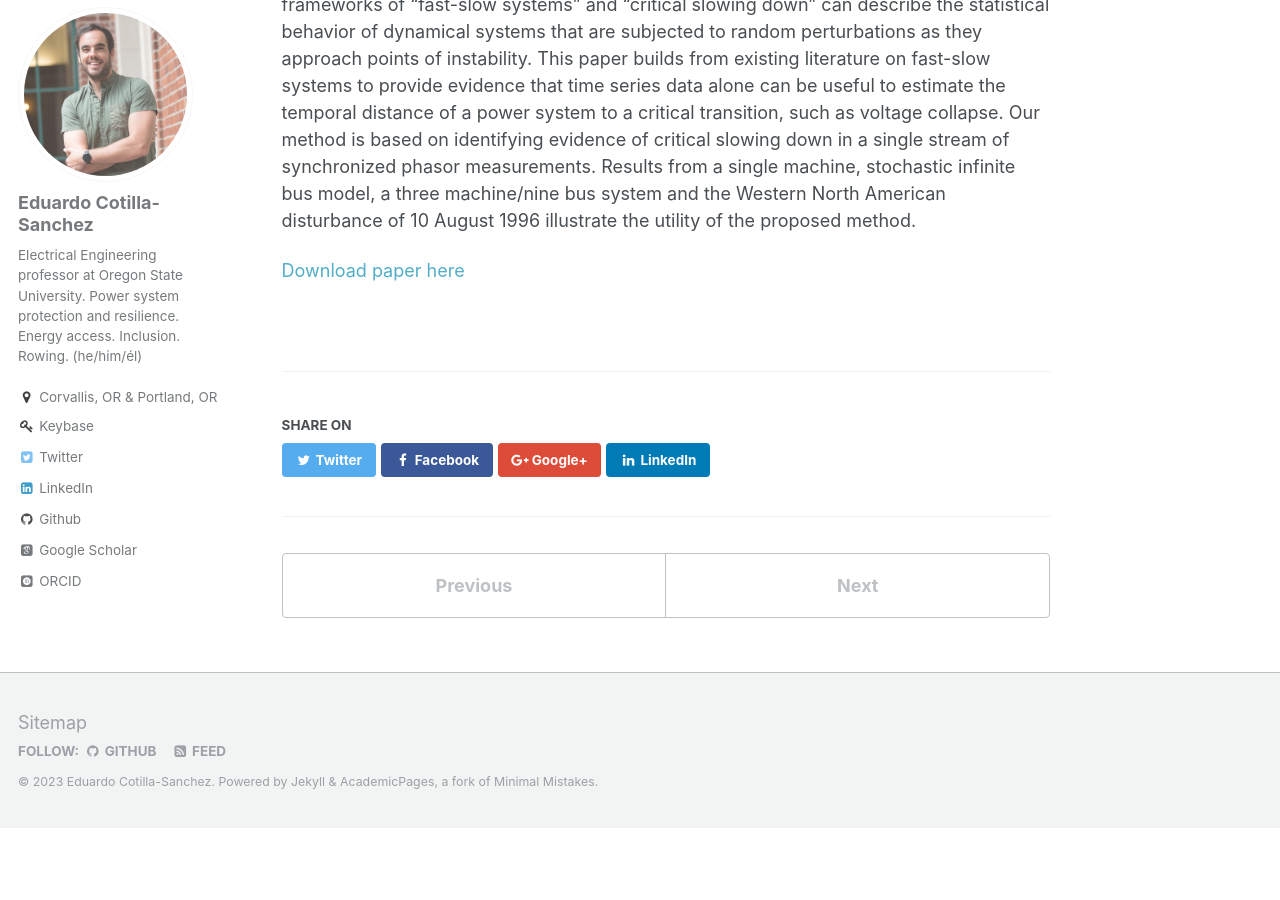
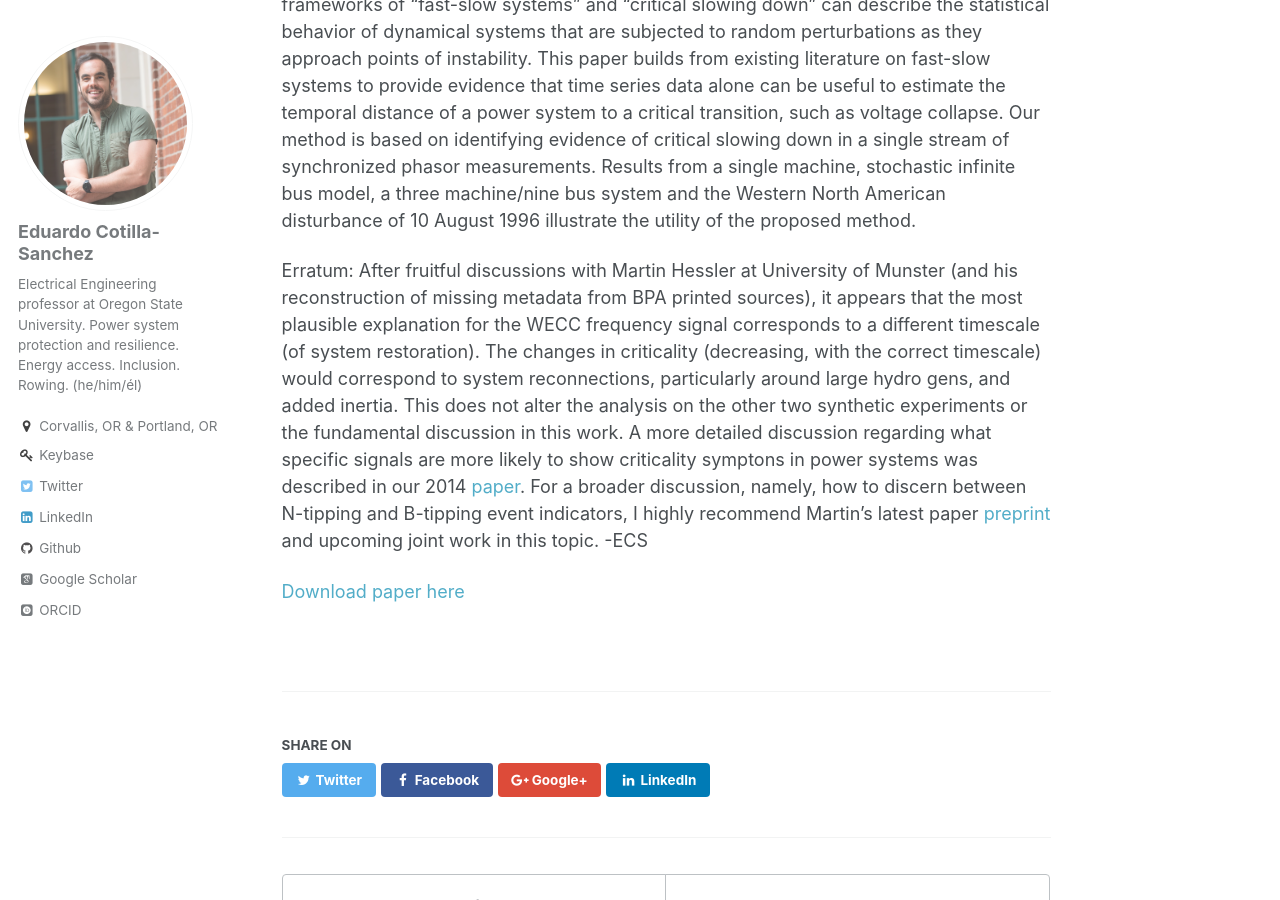
Before and after one commit to ecotillasanchez/ecotillasanchez.github.io, a Jekyll site: the page built from _publications/2012-09-24.md, in a window 1280 px wide and 900 px high, scrolled down 437 px. Built offline with Jekyll 4.4.1, drawn with Linux system fonts in a browser that asks for light colours; some web fonts are replaced; before the commit the page ends 1265 px from its top, so only the background shows below that.

Commit message:
Update 2012-09-24.md

```diff
--- a/_publications/2012-09-24.md
+++ b/_publications/2012-09-24.md
@@ -11,4 +11,6 @@ citation: 'Cotilla-Sanchez E, Hines P, Danforth CM. &quot;Predicting critical tr
 
 The dynamical behavior of power systems under stress frequently deviates from the predictions of deterministic models. Model-free methods for detecting signs of excessive stress before instability occurs would therefore be valuable. The mathematical frameworks of "fast-slow systems" and "critical slowing down" can describe the statistical behavior of dynamical systems that are subjected to random perturbations as they approach points of instability. This paper builds from existing literature on fast-slow systems to provide evidence that time series data alone can be useful to estimate the temporal distance of a power system to a critical transition, such as voltage collapse. Our method is based on identifying evidence of critical slowing down in a single stream of synchronized phasor measurements. Results from a single machine, stochastic infinite bus model, a three machine/nine bus system and the Western North American disturbance of 10 August 1996 illustrate the utility of the proposed method.
 
+Erratum: After fruitful discussions with Martin Hessler at University of Munster (and his reconstruction of missing metadata from BPA printed sources), it appears that the most plausible explanation for the WECC frequency signal corresponds to a different timescale (of system restoration). The changes in criticality (decreasing, with the correct timescale) would correspond to system reconnections, particularly around large hydro gens, and added inertia. This does not alter the analysis on the other two synthetic experiments or the fundamental discussion in this work. A more detailed discussion regarding what specific signals are more likely to show criticality symptons in power systems was described in our 2014 [paper](https://ecotillasanchez.github.io/publication/2014-07-08). For a broader discussion, namely, how to discern between N-tipping and B-tipping event indicators, I highly recommend Martin's latest paper [preprint](https://assets.researchsquare.com/files/rs-3610740/v1_covered_6faf95e7-4d9b-4496-b728-8df005367c1a.pdf?c=1701149602) and upcoming joint work in this topic. -ECS
+
 [Download paper here](https://doi.org/10.1109/TSG.2012.2213848)
```
